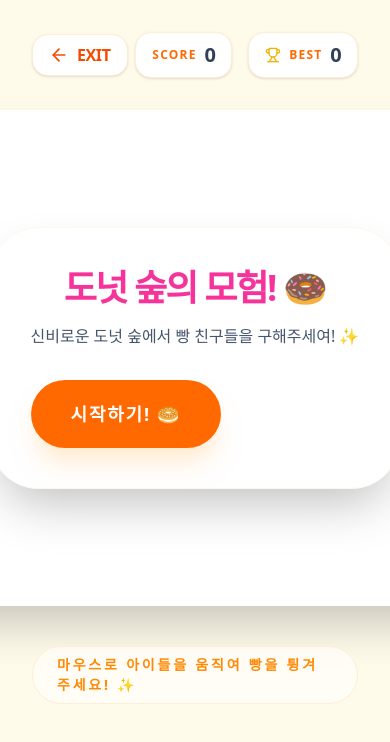
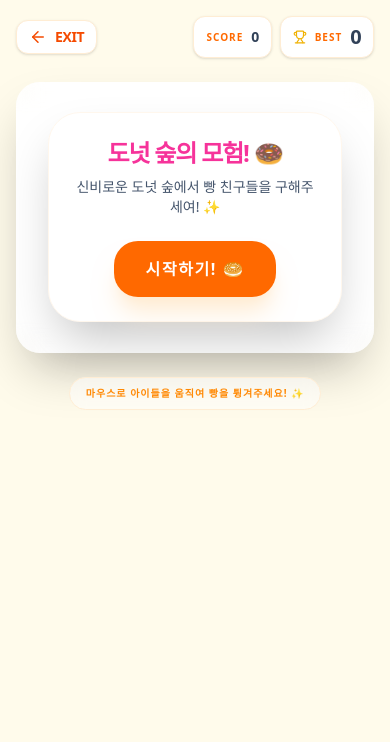
Before and after one commit to hellojj0929/tour, a React (Vite) app: page /game/breakout in a window 390 px wide. Shown: the top 742 px of the page. Built offline with nearby package versions, Linux system fonts and the light colour scheme.

Commit message:
feat: add mobile touch support and responsive canvas

```diff
--- a/src/components/BreakoutGame.jsx
+++ b/src/components/BreakoutGame.jsx
@@ -298,13 +298,25 @@ const BreakoutGame = () => {
         }
     }, [score, highScore]);
 
-    const handleMouseMove = (e) => {
+    const handleMove = (clientX) => {
         const canvas = canvasRef.current;
         if (!canvas) return;
         const rect = canvas.getBoundingClientRect();
-        const root = document.documentElement;
-        const mouseX = e.clientX - rect.left - root.scrollLeft;
+        const scaleX = canvas.width / rect.width;
+        const mouseX = (clientX - rect.left) * scaleX;
         paddleRef.current.x = Math.max(0, Math.min(canvas.width - PADDLE_WIDTH, mouseX - PADDLE_WIDTH / 2));
+    };
+
+    const handleMouseMove = (e) => {
+        handleMove(e.clientX);
+    };
+
+    const handleTouchMove = (e) => {
+        if (e.touches.length > 0) {
+            handleMove(e.touches[0].clientX);
+            // Non-passive event listener is needed for preventDefault
+            if (e.cancelable) e.preventDefault();
+        }
     };
 
     const startGame = () => {
@@ -313,67 +325,69 @@ const BreakoutGame = () => {
     };
 
     return (
-        <div className="min-h-screen bg-[#fffbeb] text-slate-800 flex flex-col items-center p-8 font-sans overflow-hidden">
-            <div className="max-w-3xl w-full flex justify-between items-center mb-8 relative z-10">
-                <Link to="/game" className="flex items-center gap-2 text-orange-600 hover:text-orange-700 transition-colors bg-white px-4 py-2 rounded-2xl border border-orange-100 shadow-sm font-bold">
-                    <ArrowLeft size={20} />
+        <div className="min-h-screen bg-[#fffbeb] text-slate-800 flex flex-col items-center p-4 md:p-8 font-sans overflow-x-hidden">
+            <div className="max-w-3xl w-full flex justify-between items-center mb-6 md:mb-8 relative z-10">
+                <Link to="/game" className="flex items-center gap-2 text-orange-600 hover:text-orange-700 transition-colors bg-white px-3 py-1.5 md:px-4 md:py-2 rounded-xl md:rounded-2xl border border-orange-100 shadow-sm font-bold text-sm md:text-base">
+                    <ArrowLeft size={18} className="md:w-5 md:h-5" />
                     <span className="tracking-tight uppercase">Exit</span>
                 </Link>
-                <div className="flex gap-4">
-                    <div className="bg-white px-4 py-2 rounded-2xl border border-orange-100 shadow-sm font-black tracking-tighter flex items-center gap-2">
-                        <span className="text-orange-500 text-xs uppercase tracking-widest">Score</span>
-                        <span className="text-xl text-slate-700">{score}</span>
+                <div className="flex gap-2 md:gap-4">
+                    <div className="bg-white px-3 py-1.5 md:px-4 md:py-2 rounded-xl md:rounded-2xl border border-orange-100 shadow-sm font-black tracking-tighter flex items-center gap-2 text-sm md:text-base">
+                        <span className="text-orange-500 text-[10px] md:text-xs uppercase tracking-widest">Score</span>
+                        <span className="text-slate-700">{score}</span>
                     </div>
-                    <div className="bg-white px-4 py-2 rounded-2xl border border-orange-100 shadow-sm font-black tracking-tighter flex items-center gap-2">
-                        <Trophy size={16} className="text-yellow-500" />
-                        <span className="text-orange-500 text-xs uppercase tracking-widest">Best</span>
+                    <div className="bg-white px-3 py-1.5 md:px-4 md:py-2 rounded-xl md:rounded-2xl border border-orange-100 shadow-sm font-black tracking-tighter flex items-center gap-2 text-sm md:text-base">
+                        <Trophy size={14} className="text-yellow-500 md:w-4 md:h-4" />
+                        <span className="text-orange-500 text-[10px] md:text-xs uppercase tracking-widest">Best</span>
                         <span className="text-xl text-slate-700">{highScore}</span>
                     </div>
                 </div>
             </div>
 
-            <div className="relative group">
+            <div className="relative group w-full max-w-[640px] flex justify-center">
                 <canvas
                     ref={canvasRef}
                     width={640}
                     height={480}
-                    className="bg-white rounded-[2.5rem] border-8 border-white shadow-2xl cursor-none overflow-hidden"
-                    onMouseMove={handleMouseMove}
+                    className="bg-white rounded-[1.5rem] md:rounded-[2.5rem] border-4 md:border-8 border-white shadow-2xl cursor-none overflow-hidden touch-none w-full h-auto max-h-[70vh] object-contain"
+                    onMouseMove={e => handleMove(e.clientX)}
+                    onTouchMove={handleTouchMove}
+                    onTouchStart={handleTouchMove}
                 />
 
                 {gameState !== 'PLAYING' && (
-                    <div className="absolute inset-0 bg-white/20 backdrop-blur-md rounded-[2.5rem] flex flex-col items-center justify-center p-8 text-center animate-in fade-in zoom-in duration-300">
+                    <div className="absolute inset-0 bg-white/20 backdrop-blur-md rounded-[1.5rem] md:rounded-[2.5rem] flex flex-col items-center justify-center p-4 md:p-8 text-center animate-in fade-in zoom-in duration-300">
                         {gameState === 'START' && (
-                            <div className="bg-white p-10 rounded-[3rem] shadow-2xl border border-orange-50">
-                                <h2 className="text-4xl font-black mb-4 tracking-tighter text-pink-500 uppercase">도넛 숲의 모험! 🍩</h2>
-                                <p className="text-slate-600 mb-8 font-medium">신비로운 도넛 숲에서 빵 친구들을 구해주세여! ✨</p>
+                            <div className="bg-white p-6 md:p-10 rounded-[2rem] md:rounded-[3rem] shadow-2xl border border-orange-50 max-w-[90%]">
+                                <h2 className="text-2xl md:text-4xl font-black mb-2 md:mb-4 tracking-tighter text-pink-500 uppercase">도넛 숲의 모험! 🍩</h2>
+                                <p className="text-sm md:text-base text-slate-600 mb-6 md:mb-8 font-medium">신비로운 도넛 숲에서 빵 친구들을 구해주세여! ✨</p>
                                 <button
                                     onClick={startGame}
-                                    className="bg-orange-500 hover:bg-orange-600 text-white px-10 py-5 rounded-[2.5rem] font-black tracking-widest text-lg shadow-xl shadow-orange-100 transition-all active:scale-95 flex items-center gap-3"
+                                    className="bg-orange-500 hover:bg-orange-600 text-white px-8 py-4 md:px-10 md:py-5 rounded-[1.5rem] md:rounded-[2.5rem] font-black tracking-widest text-base md:text-lg shadow-xl shadow-orange-100 transition-all active:scale-95 flex items-center gap-2 md:gap-3 mx-auto"
                                 >
                                     시작하기! 🥯
                                 </button>
                             </div>
                         )}
                         {gameState === 'GAMEOVER' && (
-                            <div className="bg-white p-10 rounded-[3rem] shadow-2xl border border-red-50">
-                                <h2 className="text-5xl font-black mb-2 tracking-tighter text-red-500">아쉬워요!</h2>
-                                <p className="text-slate-600 mb-8 font-medium">빵이 바닥에 떨어졌어요! 🥖</p>
+                            <div className="bg-white p-6 md:p-10 rounded-[2rem] md:rounded-[3rem] shadow-2xl border border-red-50 max-w-[90%]">
+                                <h2 className="text-3xl md:text-5xl font-black mb-2 tracking-tighter text-red-500 uppercase">아쉬워요!</h2>
+                                <p className="text-sm md:text-base text-slate-600 mb-6 md:mb-8 font-medium">빵이 바닥에 떨어졌어요! 🥖</p>
                                 <button
                                     onClick={startGame}
-                                    className="flex items-center gap-2 bg-slate-100 hover:bg-slate-200 text-slate-700 px-8 py-4 rounded-[2rem] font-black tracking-widest text-sm transition-all active:scale-95"
+                                    className="flex items-center gap-2 bg-slate-100 hover:bg-slate-200 text-slate-700 px-6 py-3 md:px-8 md:py-4 rounded-[1.5rem] md:rounded-[2rem] font-black tracking-widest text-xs md:text-sm transition-all active:scale-95 mx-auto"
                                 >
-                                    <RefreshCw size={18} /> 재도전!
+                                    <RefreshCw size={16} className="md:w-[18px] md:h-[18px]" /> 재도전!
                                 </button>
                             </div>
                         )}
                         {gameState === 'WON' && (
-                            <div className="bg-white p-10 rounded-[3rem] shadow-2xl border border-emerald-50">
-                                <h2 className="text-5xl font-black mb-2 tracking-tighter text-emerald-500">대성공! 🎉</h2>
-                                <p className="text-slate-600 mb-8 font-medium">도넛 숲의 모든 빵 친구들을 구했어요! 🍩✨</p>
+                            <div className="bg-white p-6 md:p-10 rounded-[2rem] md:rounded-[3rem] shadow-2xl border border-emerald-50 max-w-[90%]">
+                                <h2 className="text-3xl md:text-5xl font-black mb-2 tracking-tighter text-emerald-500 uppercase">대성공! 🎉</h2>
+                                <p className="text-sm md:text-base text-slate-600 mb-6 md:mb-8 font-medium">도넛 숲의 모든 빵 친구들을 구했어요! 🍩✨</p>
                                 <button
                                     onClick={startGame}
-                                    className="flex items-center gap-2 bg-orange-500 hover:bg-orange-600 text-white px-8 py-4 rounded-[2rem] font-black tracking-widest text-sm shadow-xl shadow-orange-100 transition-all active:scale-95"
+                                    className="flex items-center gap-2 bg-orange-500 hover:bg-orange-600 text-white px-6 py-3 md:px-8 md:py-4 rounded-[1.5rem] md:rounded-[2rem] font-black tracking-widest text-xs md:text-sm shadow-xl shadow-orange-100 transition-all active:scale-95 mx-auto"
                                 >
                                     한 번 더 하기!
                                 </button>
@@ -383,8 +397,8 @@ const BreakoutGame = () => {
                 )}
             </div>
 
-            <div className="mt-10 text-orange-400 text-sm font-bold tracking-[0.2em] uppercase bg-white/50 px-6 py-2 rounded-full backdrop-blur-sm border border-orange-100">
-                마우스로 아이들을 움직여 빵을 튕겨주세요! ✨
+            <div className="mt-6 md:mt-10 text-orange-400 text-[10px] md:text-sm font-bold tracking-[0.1em] md:tracking-[0.2em] uppercase bg-white/50 px-4 py-2 md:px-6 md:py-2 rounded-full backdrop-blur-sm border border-orange-100 text-center">
+                {window.matchMedia('(pointer: coarse)').matches ? '손가락으로 아이들을 움직여 빵을 튕겨주세요!' : '마우스로 아이들을 움직여 빵을 튕겨주세요!'} ✨
             </div>
         </div>
     );
```
